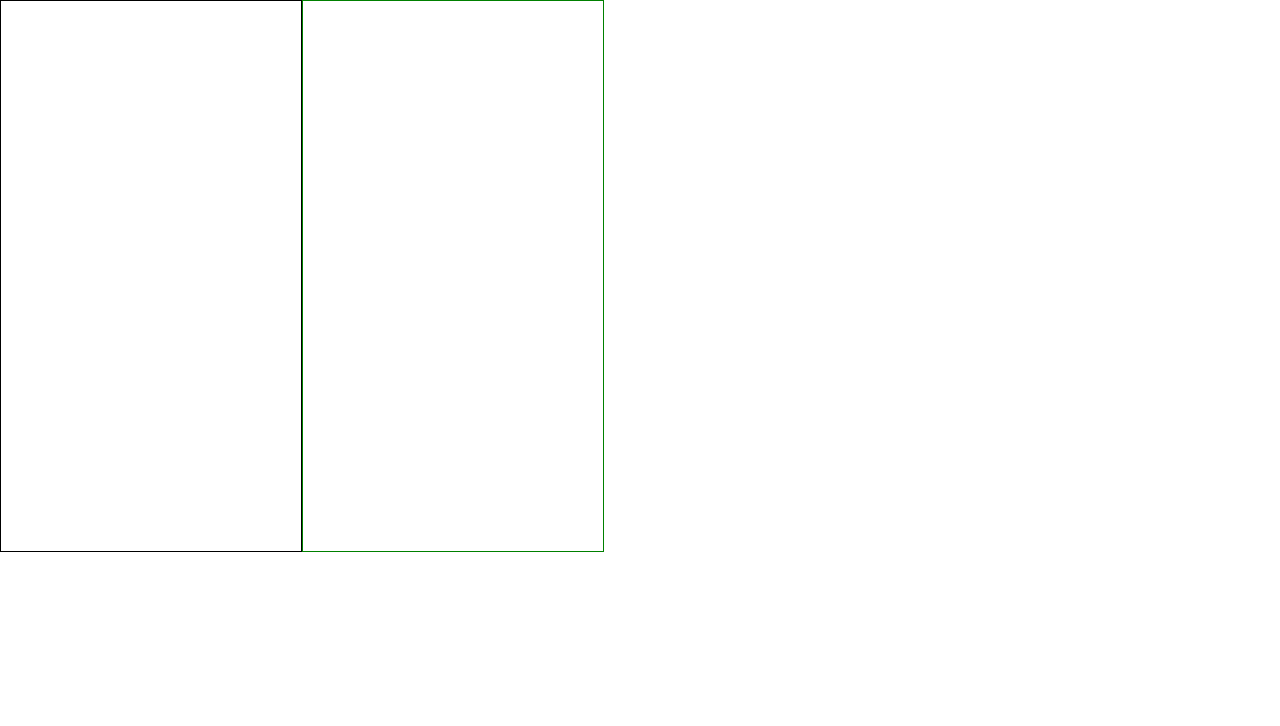
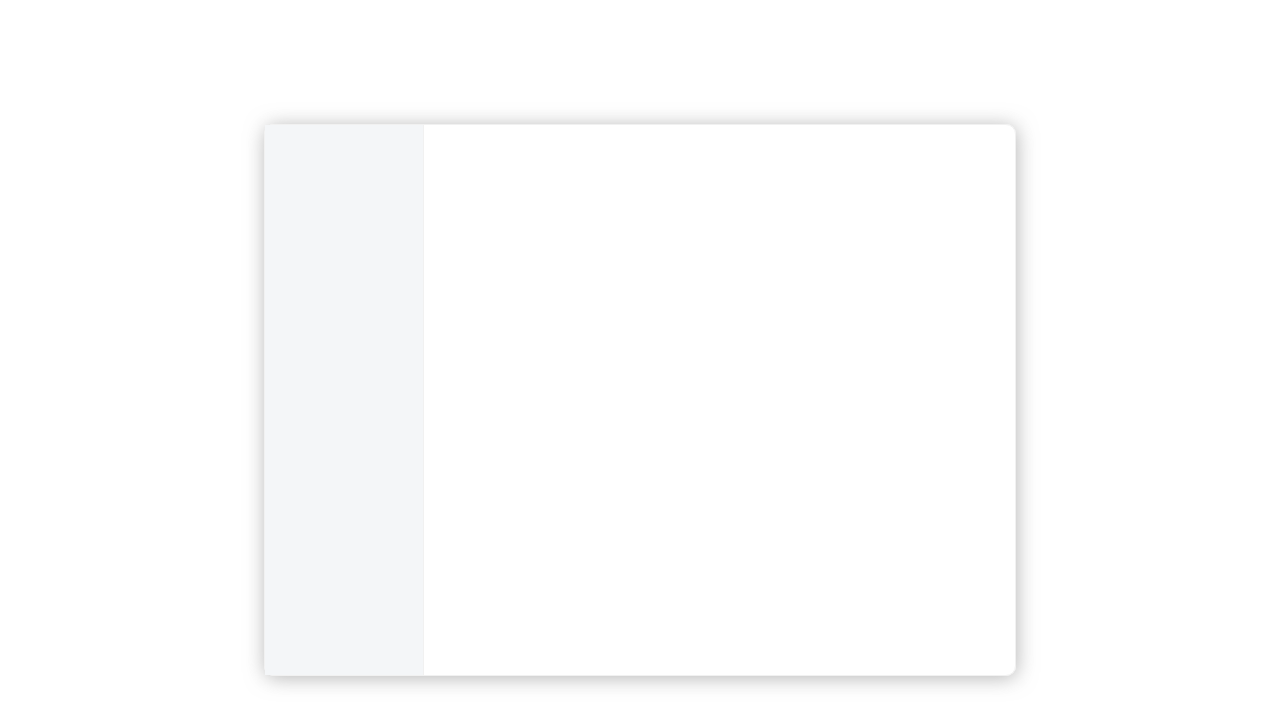
Before and after one commit to 415816/ToDo, a React (Create React App) app: page / in a window 1280 px wide. Shown: the top 726 px of the page. Built offline with nearby package versions, Linux system fonts and the light colour scheme.

Commit message:
change styles

```diff
--- a/public/index.html
+++ b/public/index.html
@@ -1,5 +1,5 @@
 <!DOCTYPE html>
-<html lang="en">
+<html lang="ru">
   <head>
     <meta charset="utf-8" />
     <link rel="icon" href="%PUBLIC_URL%/favicon.ico" />
@@ -10,34 +10,13 @@
       content="Web site created using create-react-app"
     />
     <link rel="apple-touch-icon" href="%PUBLIC_URL%/logo192.png" />
-    <!--
-      manifest.json provides metadata used when your web app is installed on a
-      user's mobile device or desktop. See https://developers.google.com/web/fundamentals/web-app-manifest/
-    -->
     <link rel="manifest" href="%PUBLIC_URL%/manifest.json" />
-    <!--
-      Notice the use of %PUBLIC_URL% in the tags above.
-      It will be replaced with the URL of the `public` folder during the build.
-      Only files inside the `public` folder can be referenced from the HTML.
 
-      Unlike "/favicon.ico" or "favicon.ico", "%PUBLIC_URL%/favicon.ico" will
-      work correctly both with client-side routing and a non-root public URL.
-      Learn how to configure a non-root public URL by running `npm run build`.
-    -->
-    <title>React App</title>
+    <title>ToDo - лист</title>
   </head>
   <body>
     <noscript>You need to enable JavaScript to run this app.</noscript>
     <div id="root"></div>
-    <!--
-      This HTML file is a template.
-      If you open it directly in the browser, you will see an empty page.
 
-      You can add webfonts, meta tags, or analytics to this file.
-      The build step will place the bundled scripts into the <body> tag.
-
-      To begin the development, run `npm start` or `yarn start`.
-      To create a production bundle, use `npm run build` or `yarn build`.
-    -->
   </body>
 </html>
--- a/src/App.js
+++ b/src/App.js
@@ -7,7 +7,7 @@ import Content from "./components/Content/Content";
 
 function App() {
   return (
-    <div className={'ToDo'}>
+    <div className={'todo'}>
       <SideBar/>
       <Content/>
     </div>
--- a/src/App.scss
+++ b/src/App.scss
@@ -1,8 +1,16 @@
 *{
   margin: 0;
   padding: 0;
+  list-style: none;
+  outline: none;
 }
 
-.ToDo{
+body{
+  font-family: -apple-system, system-ui, sans-serif;
+  -webkit-font-smoothing: antialiased;
+  -moz-osx-font-smoothing: grayscale;
+}
+
+.todo{
   display: flex;
 }
--- a/src/components/Content/Content.jsx
+++ b/src/components/Content/Content.jsx
@@ -2,7 +2,7 @@ import './Content.scss';
 
 function Content(props) {
     return(
-        <div className={'content'}>
+        <div className={'todo__content'}>
 
         </div>
     )
--- a/src/components/Content/Content.scss
+++ b/src/components/Content/Content.scss
@@ -1,5 +1,6 @@
-.content{
-  width: 300px;
-  height: 550px;
-  border: 1px solid green;
+.todo{
+  &__content{
+    width: 100%;
+    height: 100%;
+  }
 }
--- a/src/components/SideBar/SideBar.jsx
+++ b/src/components/SideBar/SideBar.jsx
@@ -3,7 +3,7 @@ import './SideBar.scss';
 
 function SideBar(props) {
     return(
-        <div className={'sideBar'}>
+        <div className={'todo__sideBar'}>
 
         </div>
     )
--- a/src/components/SideBar/SideBar.scss
+++ b/src/components/SideBar/SideBar.scss
@@ -1,5 +1,18 @@
-.sideBar{
-  width: 300px;
+.todo{
+  position: absolute;
+  left: 50%;
+  top: 50%;
+  width: 750px;
   height: 550px;
-  border: 1px solid black;
+  transform: translate(-50%, -50%);
+  box-shadow: 1px 2px 20px #9c9c9cbd;
+  border-radius: 10px;
+  border: 1px solid #f1f1f1;
+
+  &__sideBar{
+    width: 200px;
+    height: 100%;
+    border-right: 1px solid #f1f1f1;
+    background-color: #f4f6f8;
+  }
 }
```
